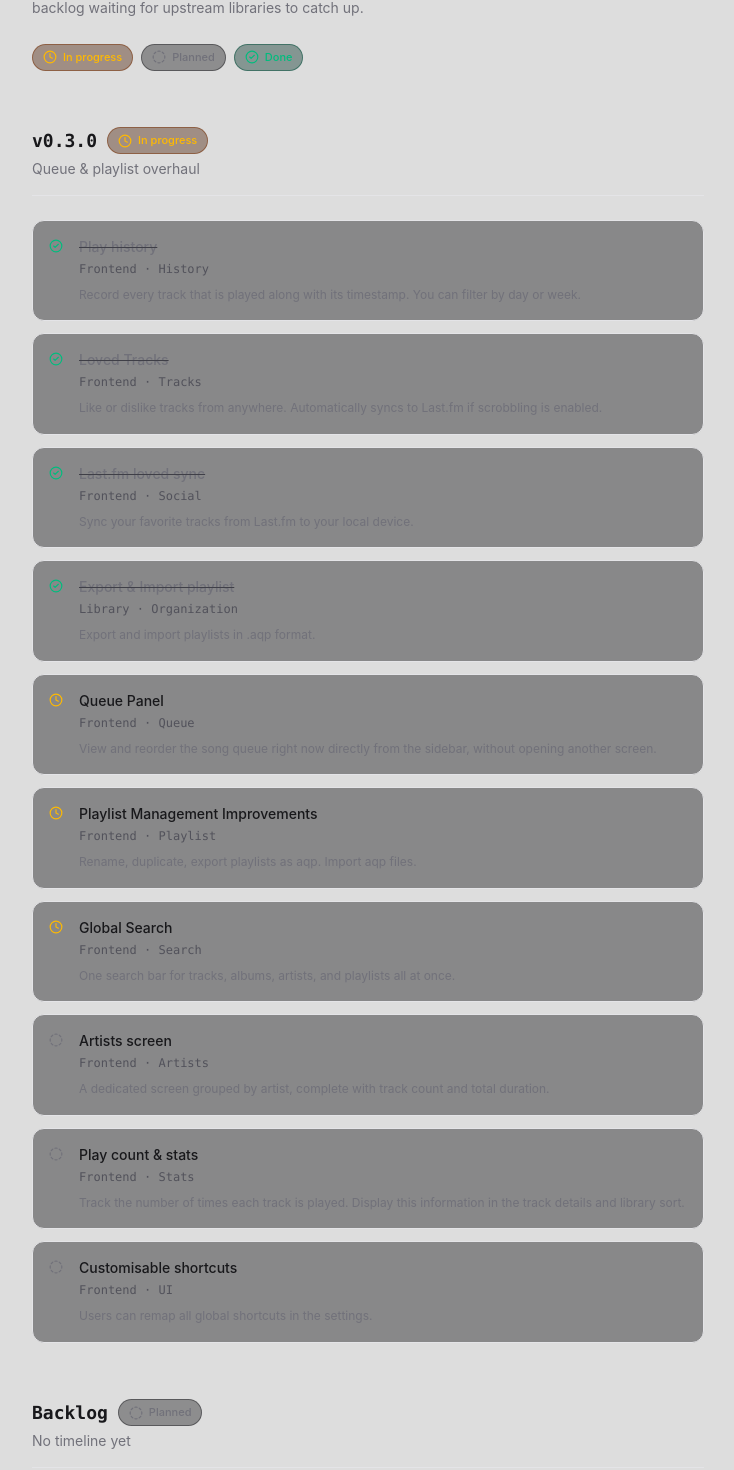
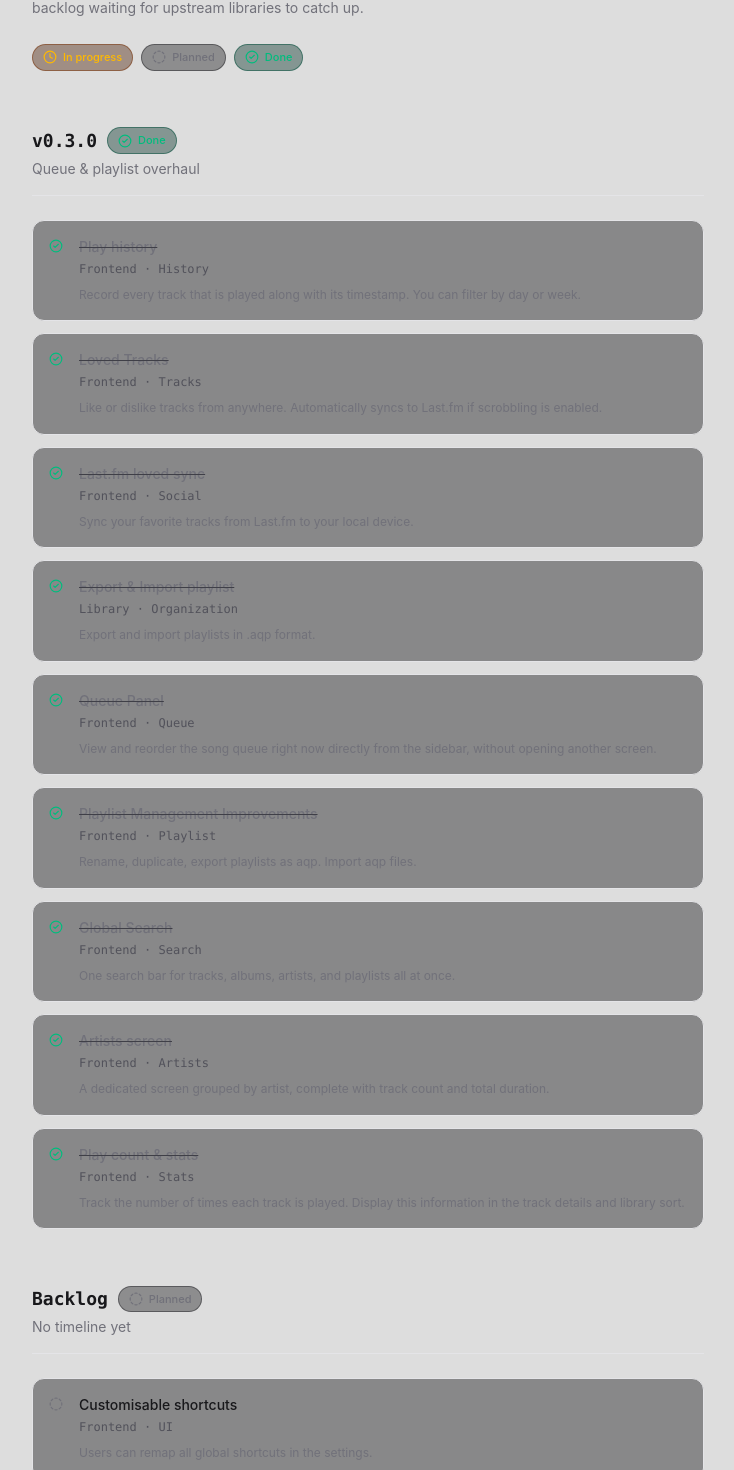
Before and after one commit to nokarin-dev/portofolio, a Next.js app: page /projects/aqloss/roadmap in a window 1280 px wide. Shown: the part 299-1769 px from the top of the page, without its empty margins (272-1006 px from the left). Built offline with nearby package versions, Linux system fonts and the light colour scheme.

Commit message:
update aqloss roadmap

```diff
--- a/src/app/(project)/projects/aqloss/roadmap/page.tsx
+++ b/src/app/(project)/projects/aqloss/roadmap/page.tsx
@@ -25,7 +25,7 @@ const ROADMAP: RoadmapMilestone[] = [
   {
     title: "v0.3.0",
     subtitle: "Queue & playlist overhaul",
-    status: "in-progress",
+    status: "done",
     items: [
       {
         title: "Play history",
@@ -54,38 +54,32 @@ const ROADMAP: RoadmapMilestone[] = [
       {
         title: "Queue Panel",
         description: "View and reorder the song queue right now directly from the sidebar, without opening another screen.",
-        status: "in-progress",
+        status: "done",
         category: "Frontend · Queue",
       },
       {
         title: "Playlist Management Improvements",
         description: "Rename, duplicate, export playlists as aqp. Import aqp files.",
-        status: "in-progress",
+        status: "done",
         category: "Frontend · Playlist",
       },
       {
         title: "Global Search",
         description: "One search bar for tracks, albums, artists, and playlists all at once.",
-        status: "in-progress",
+        status: "done",
         category: "Frontend · Search",
       },
       {
         title: "Artists screen",
         description: "A dedicated screen grouped by artist, complete with track count and total duration.",
-        status: "planned",
+        status: "done",
         category: "Frontend · Artists",
       },
       {
         title: "Play count & stats",
         description: "Track the number of times each track is played. Display this information in the track details and library sort.",
-        status: "planned",
+        status: "done",
         category: "Frontend · Stats",
-      },
-      {
-        title: "Customisable shortcuts",
-        description: "Users can remap all global shortcuts in the settings.",
-        status: "planned",
-        category: "Frontend · UI",
       },
     ],
   },
@@ -94,6 +88,12 @@ const ROADMAP: RoadmapMilestone[] = [
     subtitle: "No timeline yet",
     status: "planned",
     items: [
+      {
+        title: "Customisable shortcuts",
+        description: "Users can remap all global shortcuts in the settings.",
+        status: "planned",
+        category: "Frontend · UI",
+      },
       {
         title: "Parametric EQ",
         description: "Replace the 10-band graphic EQ with a parametric EQ - more control per band, Q factor, shelf filters.",
```
